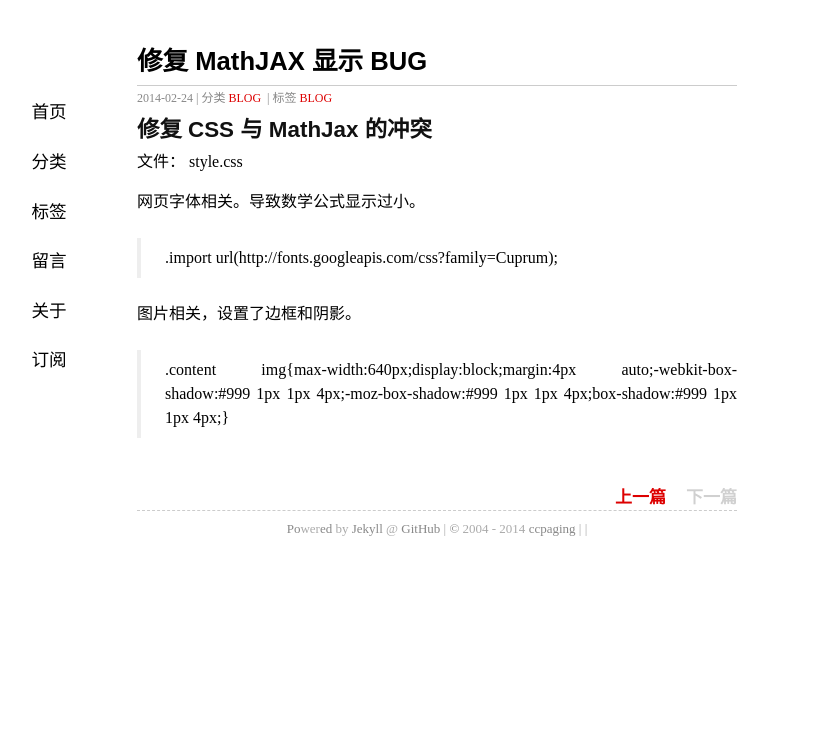
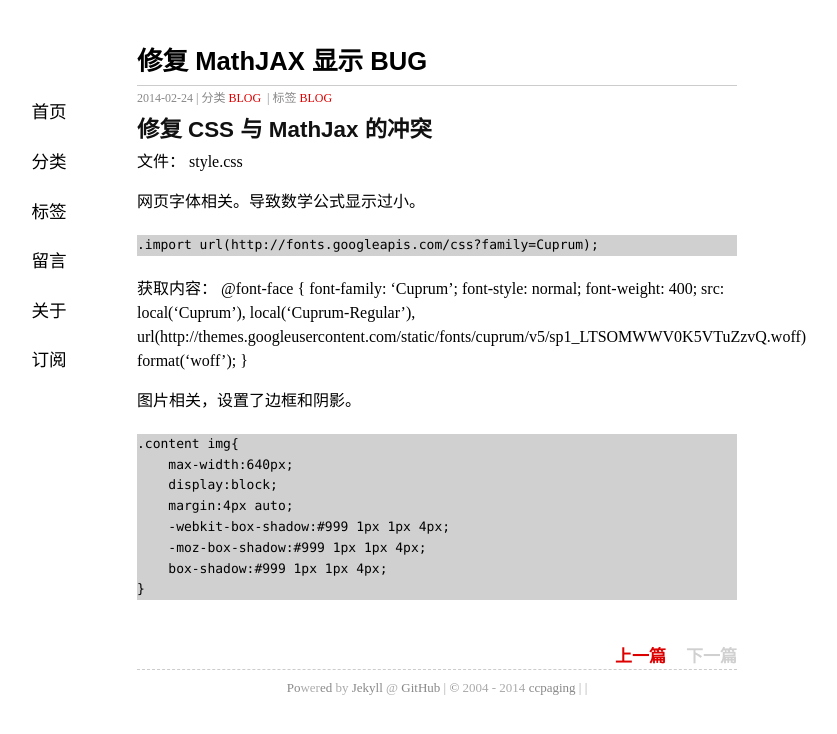
Before and after one commit to ccpaging/ccpaging.github.io, a Jekyll site: the page built from _posts/2014-02-22-blog-changlog.md, in a window 1280 px wide. Shown: the top 734 px of the page, without its empty margins (203-1040 px from the left). Built offline with Jekyll 4.4.1, drawn with Linux system fonts in a browser that asks for light colours; some web fonts are replaced; comment, search, counter and statistics services are not loaded.

Commit message:
Update 2014-02-22-blog-changlog.md

```diff
--- a/_posts/2014-02-22-blog-changlog.md
+++ b/_posts/2014-02-22-blog-changlog.md
@@ -12,8 +12,23 @@ tags:  BLOG
 
 网页字体相关。导致数学公式显示过小。
 
-> .import url(http://fonts.googleapis.com/css?family=Cuprum);
+    .import url(http://fonts.googleapis.com/css?family=Cuprum);
+
+获取内容：
+    @font-face {
+        font-family: 'Cuprum';
+        font-style: normal;
+        font-weight: 400;
+        src: local('Cuprum'), local('Cuprum-Regular'), url(http://themes.googleusercontent.com/static/fonts/cuprum/v5/sp1_LTSOMWWV0K5VTuZzvQ.woff) format('woff');
+    }
 
 图片相关，设置了边框和阴影。
 
-> .content img{max-width:640px;display:block;margin:4px auto;-webkit-box-shadow:#999 1px 1px 4px;-moz-box-shadow:#999 1px 1px 4px;box-shadow:#999 1px 1px 4px;}
+    .content img{
+        max-width:640px;
+        display:block;
+        margin:4px auto;
+        -webkit-box-shadow:#999 1px 1px 4px;
+        -moz-box-shadow:#999 1px 1px 4px;
+        box-shadow:#999 1px 1px 4px;
+    }
```
